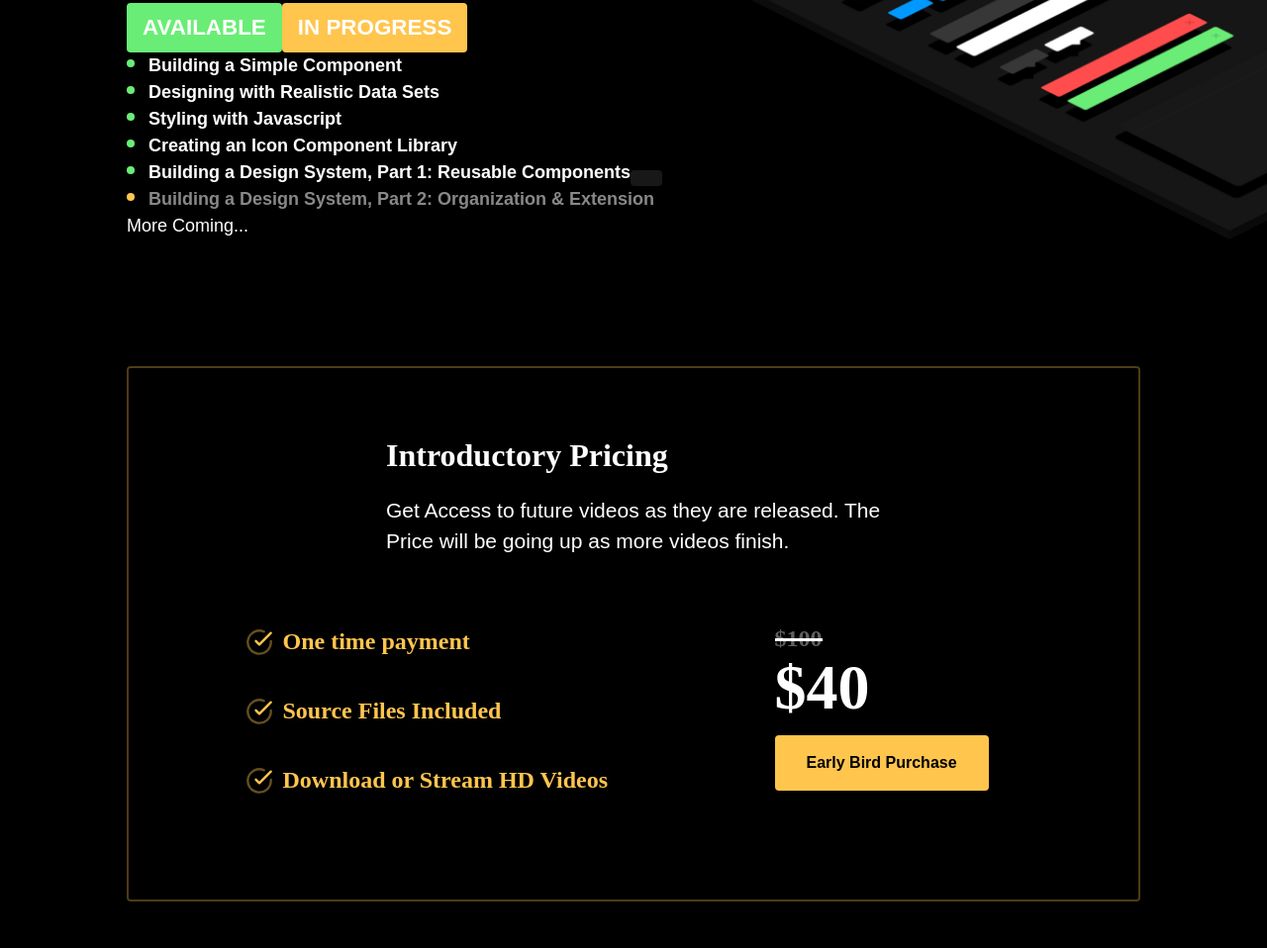
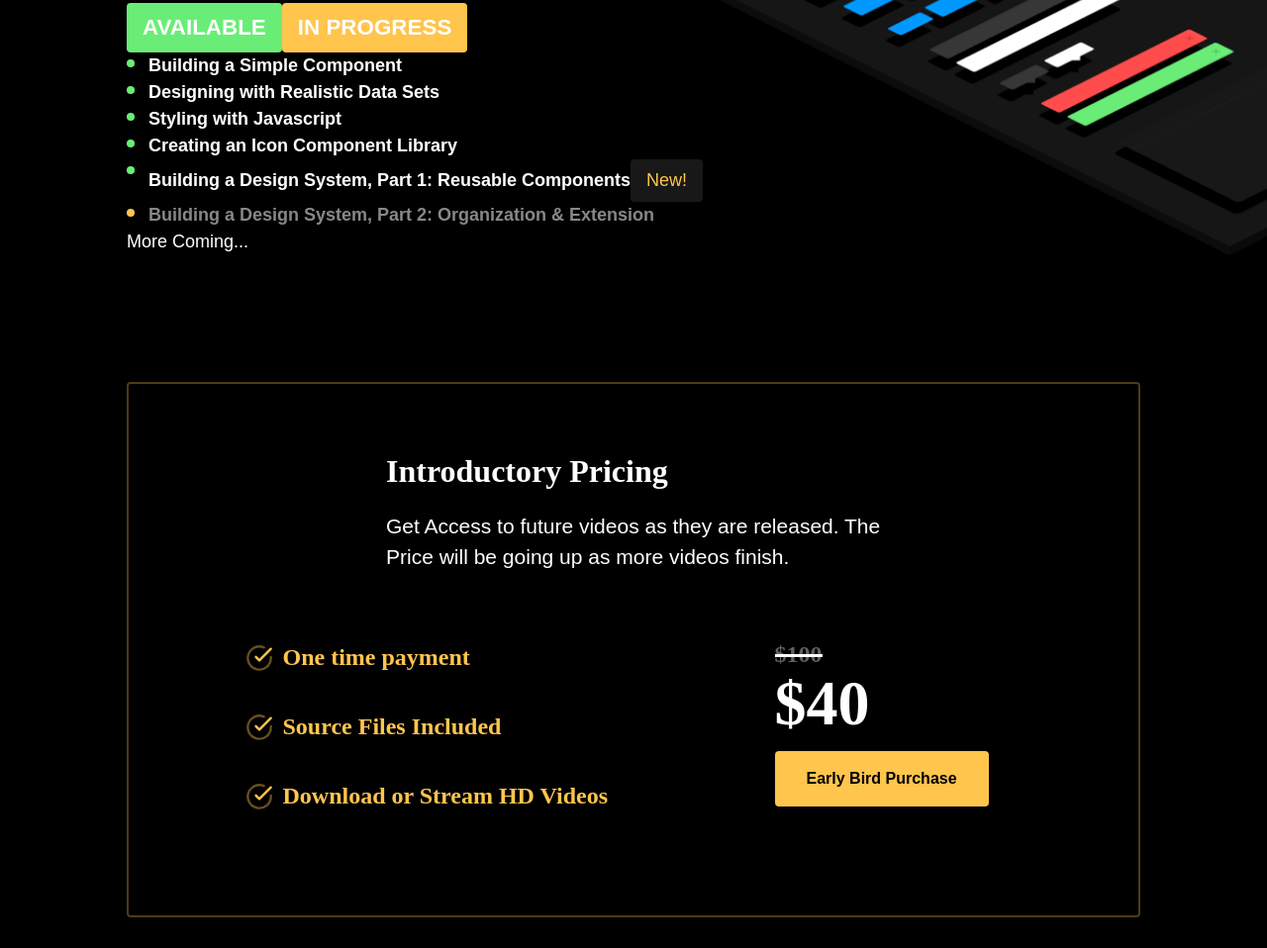
Before and after one commit to philipcdavis/reactfordesign.github.io, a Gatsby site: page / in a window 1280 px wide. Shown: the part 1196-2154 px from the top of the page at 99% size. Built offline with nearby package versions, Linux system fonts and the light colour scheme; Gatsby itself is replaced by a stand-in of ours; a web font is replaced by a local one.

Commit message:
Updated progress list

```diff
--- a/src/components/ProgressList.js
+++ b/src/components/ProgressList.js
@@ -17,7 +17,7 @@ const ProgressList = function(props) {
         <ListItem active>{`Creating an Icon Component Library`}</ListItem>
         <ListItem active >
           {`Building a Design System, Part 1: Reusable Components`}
-          <NewBadge />
+          <NewBadge>New!</NewBadge>
         </ListItem>
         <ListItem>{`Building a Design System, Part 2: Organization & Extension`}</ListItem>
         <Text color="white" >More Coming...</Text>
```
